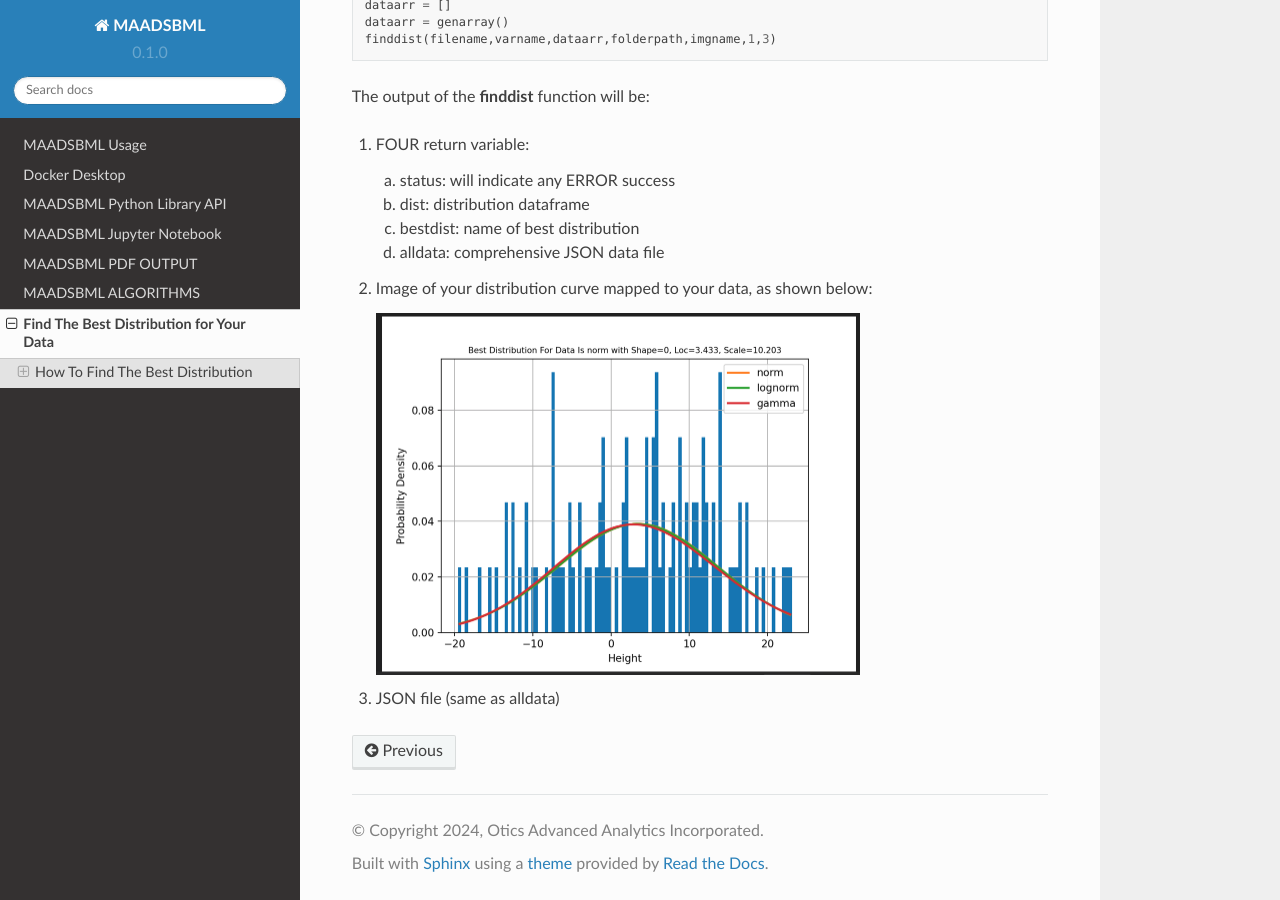
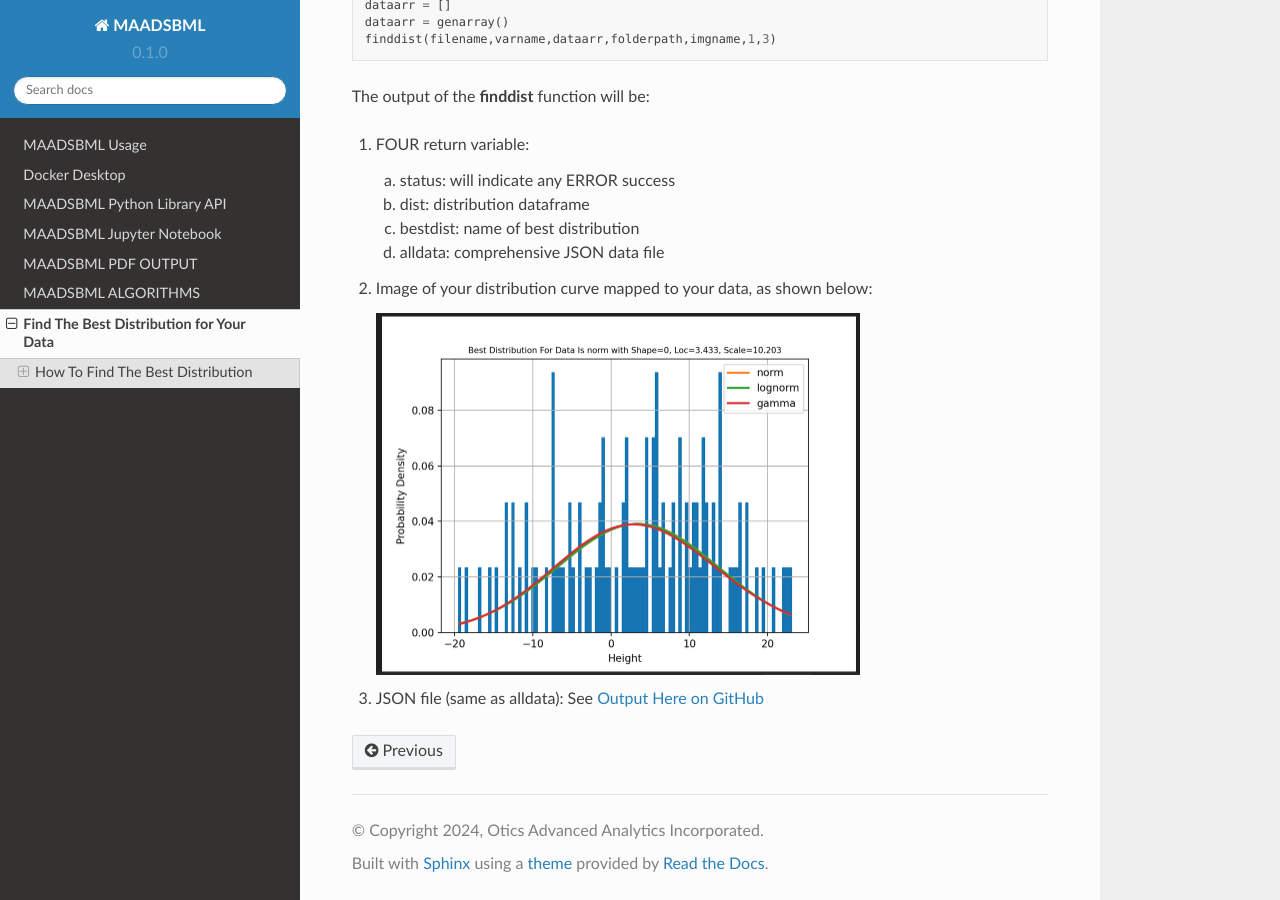
Before and after one commit to smaurice101/maadsbml, a Sphinx documentation site: the page built from docs/source/finddist.rst, in a window 1280 px wide and 900 px high, scrolled down 1498 px. Built offline with Sphinx 7.4.7 and the Read the Docs theme 2.0.0, drawn with Linux system fonts in a browser that asks for light colours.

Commit message:
Update finddist.rst

```diff
--- a/docs/source/finddist.rst
+++ b/docs/source/finddist.rst
@@ -85,4 +85,4 @@ The output of the **finddist** function will be:
    .. figure:: dist1.png
       :scale: 50%
 
-3. JSON file (same as alldata)
+3. JSON file (same as alldata): See `Output Here on GitHub <https://github.com/smaurice101/raspberrypi/blob/main/maadsbml/bml_data.json>`_
```
